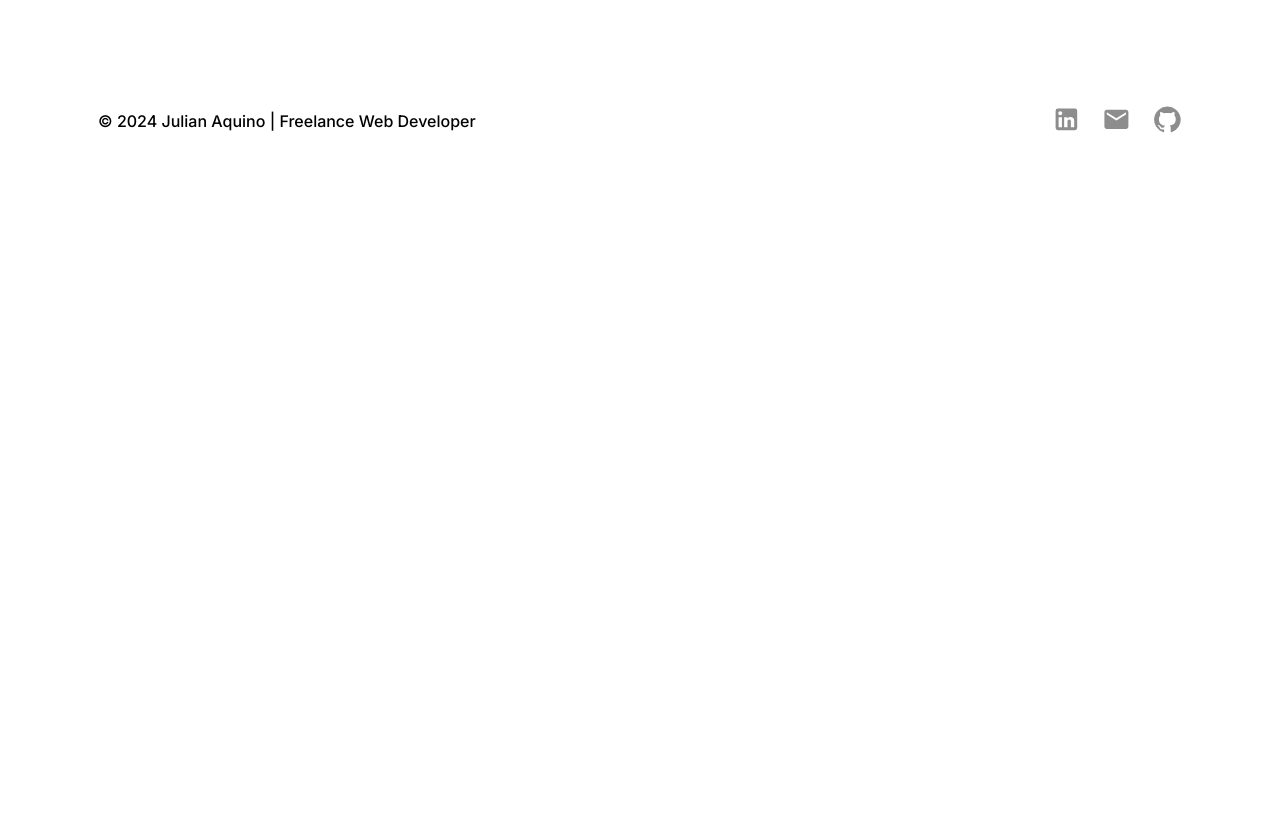
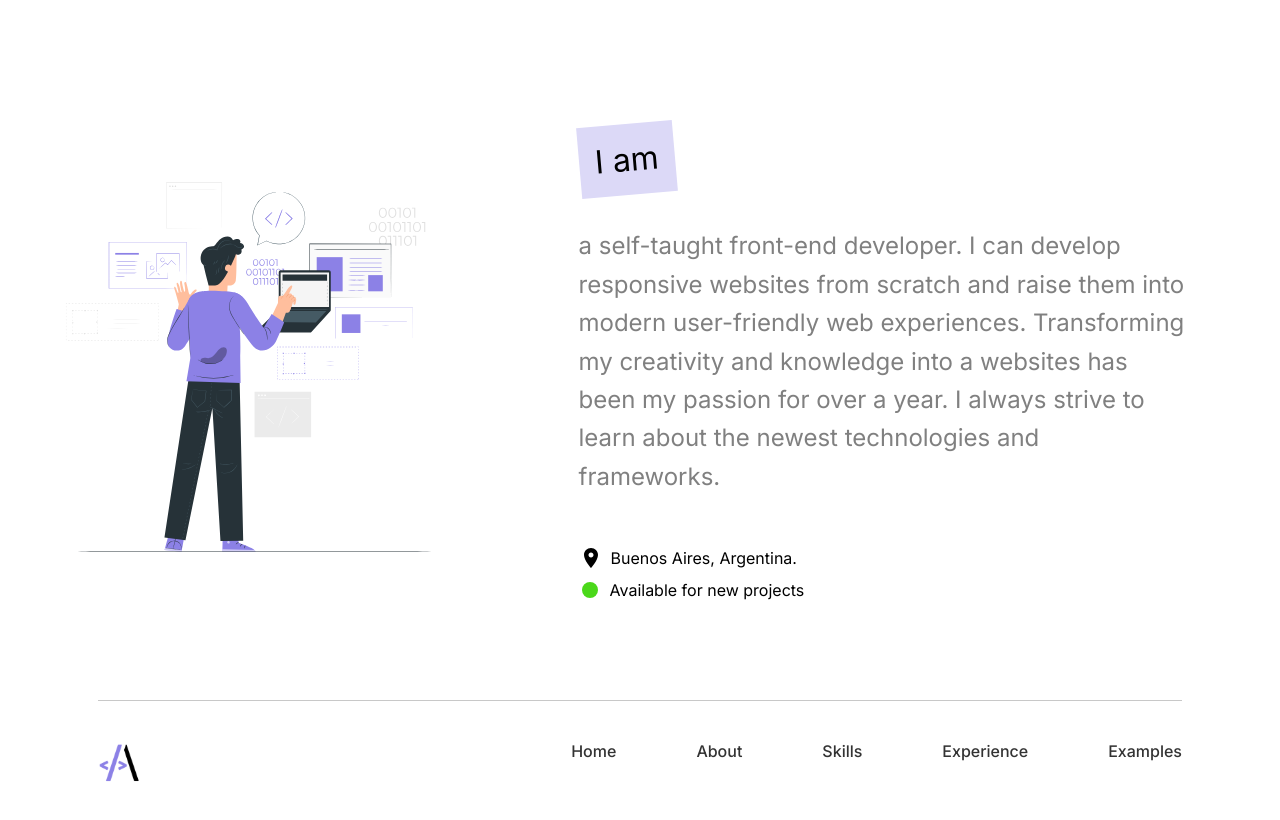
Before and after one commit to juliancoder22/portfolio, a React (Vite) app: page / in a window 1280 px wide. Shown: the part 940-1760 px from the top of the page. Before the commit the page ends 1118 px from the top, so only its background shows below. Built offline with nearby package versions, Linux system fonts and the light colour scheme.

Commit message:
desktop design about component

```diff
--- a/src/App.tsx
+++ b/src/App.tsx
@@ -2,11 +2,13 @@ import Hero from "./components/Hero/Hero";
 import "./App.scss";
 import Header from "./components/Header/Header";
 import Footer from "./components/Footer/Footer";
+import About from "./components/About/About";
 function App() {
   return (
     <>
       <Header />
       <Hero />
+      <About />
       <Footer />
     </>
   );
--- /dev/null
+++ b/src/components/About/About.scss
@@ -0,0 +1,67 @@
+.about {
+  display: flex;
+  flex-direction: column;
+  align-items: center;
+  justify-content: center;
+  min-height: 100vh;
+  gap: 10rem;
+
+  &__title {
+    background-color: rgba(0, 0, 0, 0.1);
+    padding: 0.8rem 1.4rem;
+    border-radius: 3rem;
+    text-transform: capitalize;
+  }
+
+  &__container {
+    display: flex;
+    align-items: center;
+    justify-content: center;
+    width: 100%;
+    height: 100%;
+    gap: 8rem;
+  }
+
+  &__content {
+    display: flex;
+    flex-direction: column;
+    width: 50%;
+  }
+
+  &__me {
+    background-color: rgba(220, 217, 247, 1);
+    padding: 1rem;
+    width: max-content;
+    font-size: 32px;
+    transform: rotate(-5deg);
+    margin-bottom: 2rem;
+  }
+
+  &__text {
+    font-size: 24px;
+    color: rgb(128, 128, 128);
+    line-height: 2.4rem;
+    width: 95%;
+  }
+
+  &__availability {
+    display: flex;
+    flex-direction: column;
+    margin-top: 50px;
+    gap: 0.5rem;
+  }
+
+  &__info {
+    font-size: 16px;
+    display: flex;
+    align-items: center;
+    gap: 0.5rem;
+  }
+}
+
+.green-point {
+  border-radius: 3rem;
+  background-color: rgba(75, 216, 26, 1);
+  padding: 0.5rem;
+  margin: 0.22rem;
+}
--- /dev/null
+++ b/src/components/About/About.tsx
@@ -0,0 +1,35 @@
+import "./About.scss";
+import aboutSvg from "../../assets/about-img.svg";
+import LocationOnIcon from "@mui/icons-material/LocationOn";
+
+const About = () => {
+  return (
+    <div className="about">
+      <span className="about__title">about me</span>
+      <div className="about__container">
+        <img src={aboutSvg} />
+        <div className="about__content">
+          <span className="about__me">I am</span>
+          <p className="about__text">
+            a self-taught front-end developer. I can develop responsive websites
+            from scratch and raise them into modern user-friendly web
+            experiences. Transforming my creativity and knowledge into a
+            websites has been my passion for over a year. I always strive to
+            learn about the newest technologies and frameworks.
+          </p>
+          <div className="about__availability">
+            <span className="about__info">
+              <LocationOnIcon />
+              Buenos Aires, Argentina.
+            </span>
+            <span className="about__info">
+              <span className="green-point"></span>Available for new projects
+            </span>
+          </div>
+        </div>
+      </div>
+    </div>
+  );
+};
+
+export default About;
```
Also changed, not shown: src/assets/about-img.svg (added).
